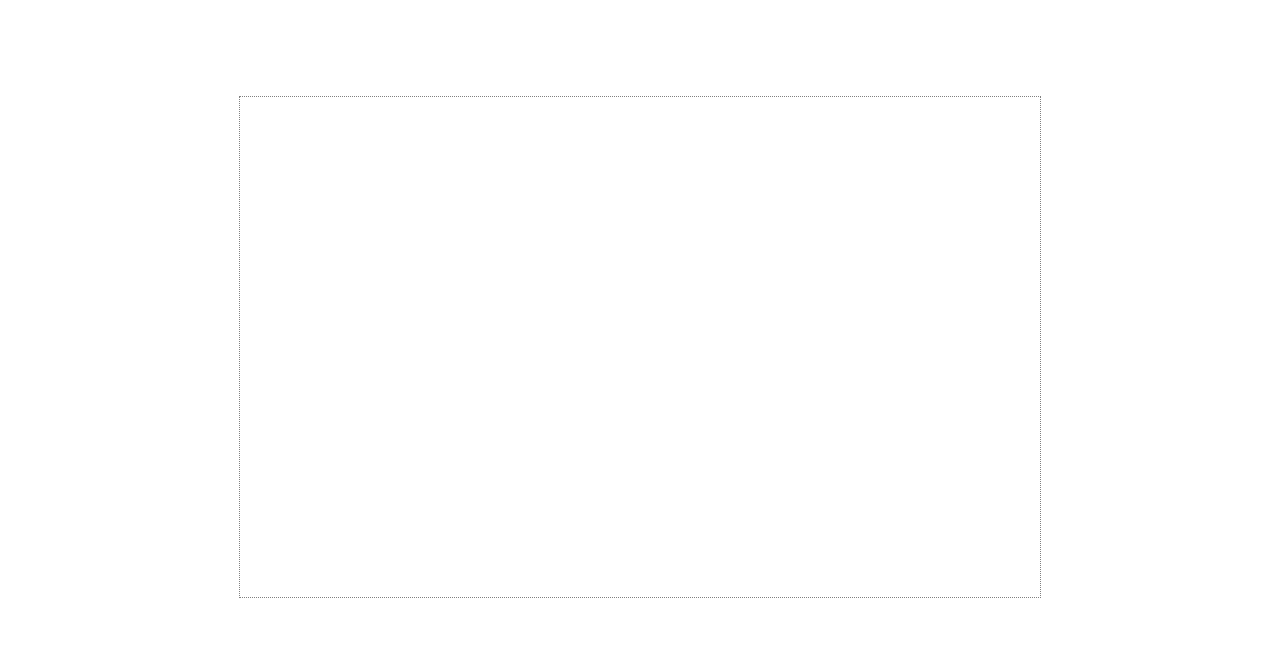
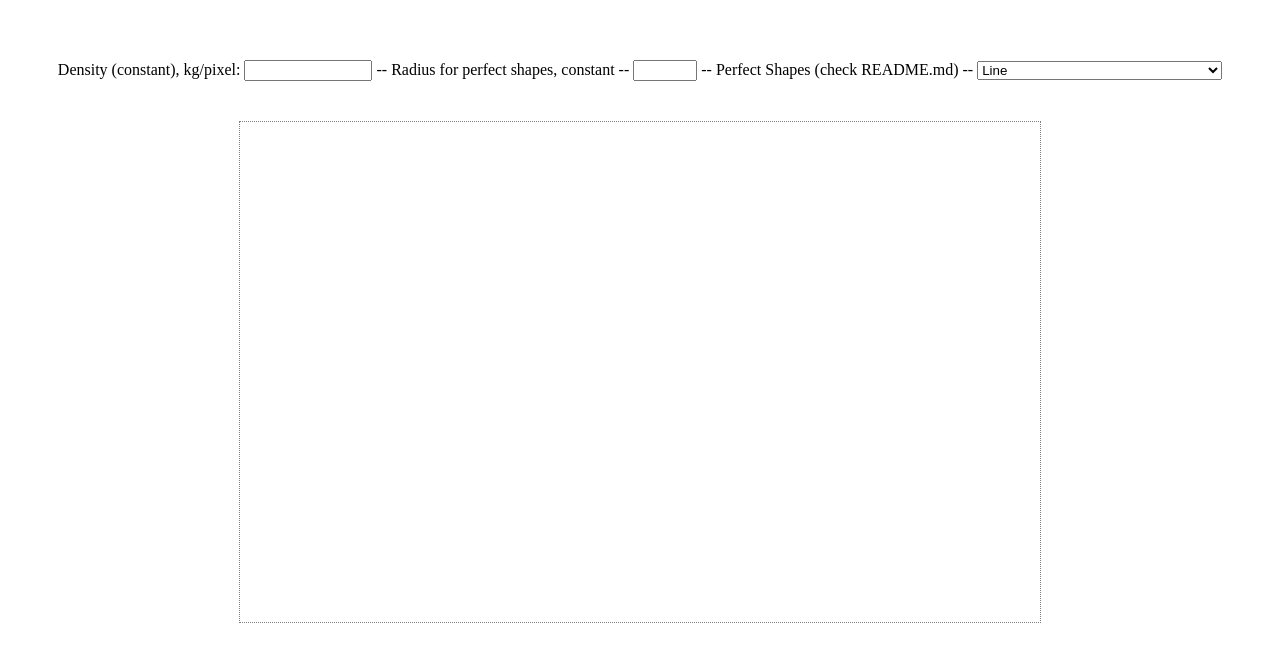
Before and after one commit to lashlockbhs/physics-2D-sim, a website with bundled scripts: page projects/physics/public/index.html in a window 1280 px wide. Built offline with nearby package versions, Linux system fonts and the light colour scheme.

Commit message:
gui things, help me get value and suggest other things to do!

```diff
--- a/projects/physics/public/index.html
+++ b/projects/physics/public/index.html
@@ -7,6 +7,37 @@
   <link href="style.css" rel="stylesheet" type="text/css">
   <script src="script.js" type="module"></script>
 </head>
+<labels>
+  <label for="density"> Density (constant), kg/pixel:</label>
+  <input type="number" id="density" name="density"
+       min="0" max="10000000000">
+       <!-- stolen from mdn xd trolled diots https://developer.mozilla.org/en-US/docs/Web/HTML/Element/input/number-->
+
+  <label for="radius"> -- Radius for perfect shapes, constant --</label>
+  <input type="number" id="radius" name="radius"
+       min="0" max="500">
+            <!-- ALSO stolen from mdn https://developer.mozilla.org/en-US/docs/Web/HTML/Element/input/number-->
+            <label for="perfectShape">-- Perfect Shapes (check README.md) --</label>
+
+            <select name="shapes" id="shape-select">
+                <option value="line">Line</option>
+                <option value="circle">Circle</option>
+                <option value="60triangle">Equilateral triangle</option>
+                <option value="90triangle">Right triangle</option>
+                <option value="square">Square</option>
+                <option value="12Rect">1 to 2 rectangle</option>
+                <option value="23Rect">2 to 3 rectangle</option>
+                <option value="34Rect">3 to 4 rectangle</option>
+                <option value="60-120Rhombus">A rhombus with 2x 60° and 2x 120°</option>
+                <option value="pentagon">Pentagon with same angles</option>
+                <option value="hexagon">Hexagon with same angles</option>
+                <option value="septagon">Septagon (7 side) with same angles</option>
+                <option value="octagon">Octagon with same angles</option>
+                <option value="nonagon">Nonagon (9 side) with same angles</option>
+                <option value="decagon">Decagon (10 sides) with same angles</option>
+            </select>
+            <!--stolen mdn yee haw https://developer.mozilla.org/en-US/docs/Web/HTML/Element/select-->
+  </labels>
 <body>
   <canvas id="screen" width="800" height="500"></canvas>
 </body>
--- a/projects/physics/public/style.css
+++ b/projects/physics/public/style.css
@@ -1,6 +1,6 @@
 * {
-  padding: 0;
-  margin: 0;
+  padding: 10;
+  margin: 20px auto;
 }
 
 html,
@@ -9,8 +9,7 @@ body {
   width: 100%;
   text-align: center;
 }
-
 canvas {
-  margin: 1in auto;
+  margin: 1in bottom;
   border: 1px dotted grey;
 }
```
